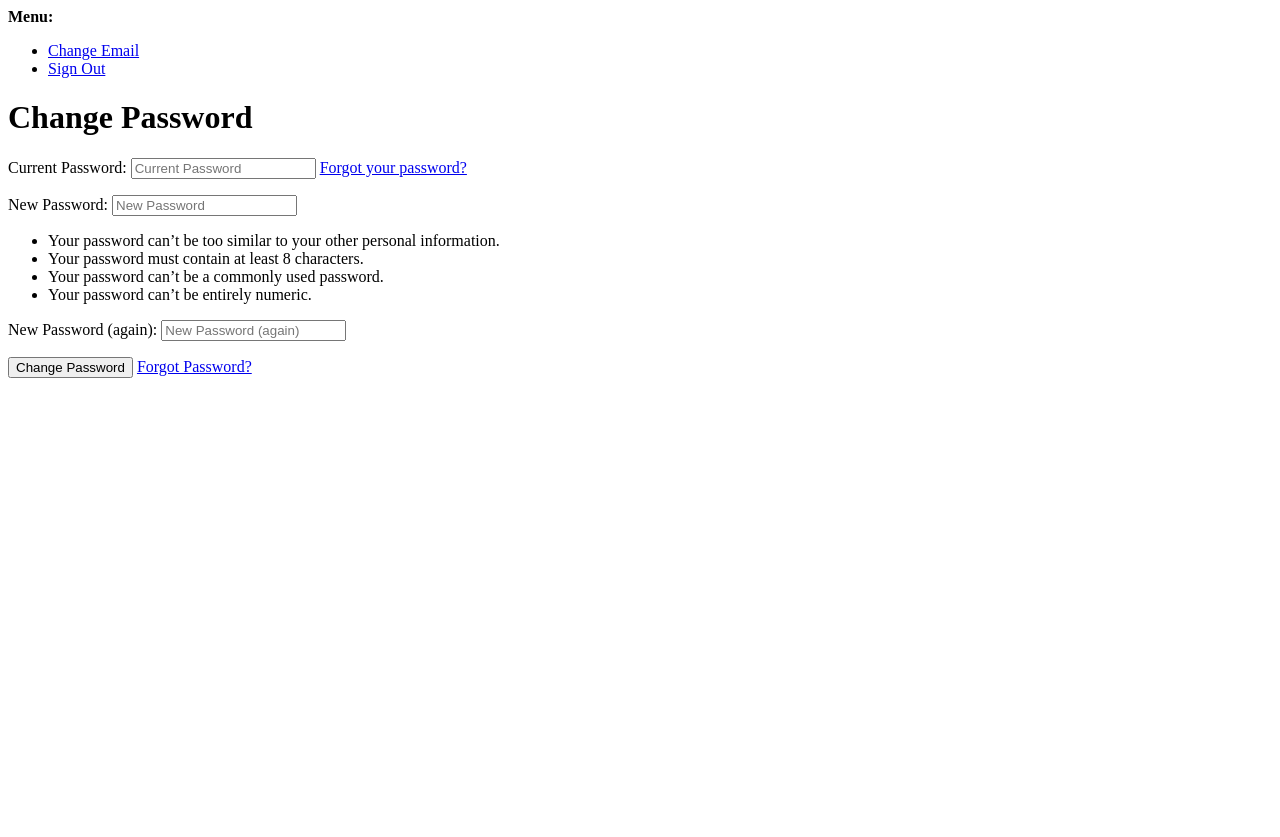
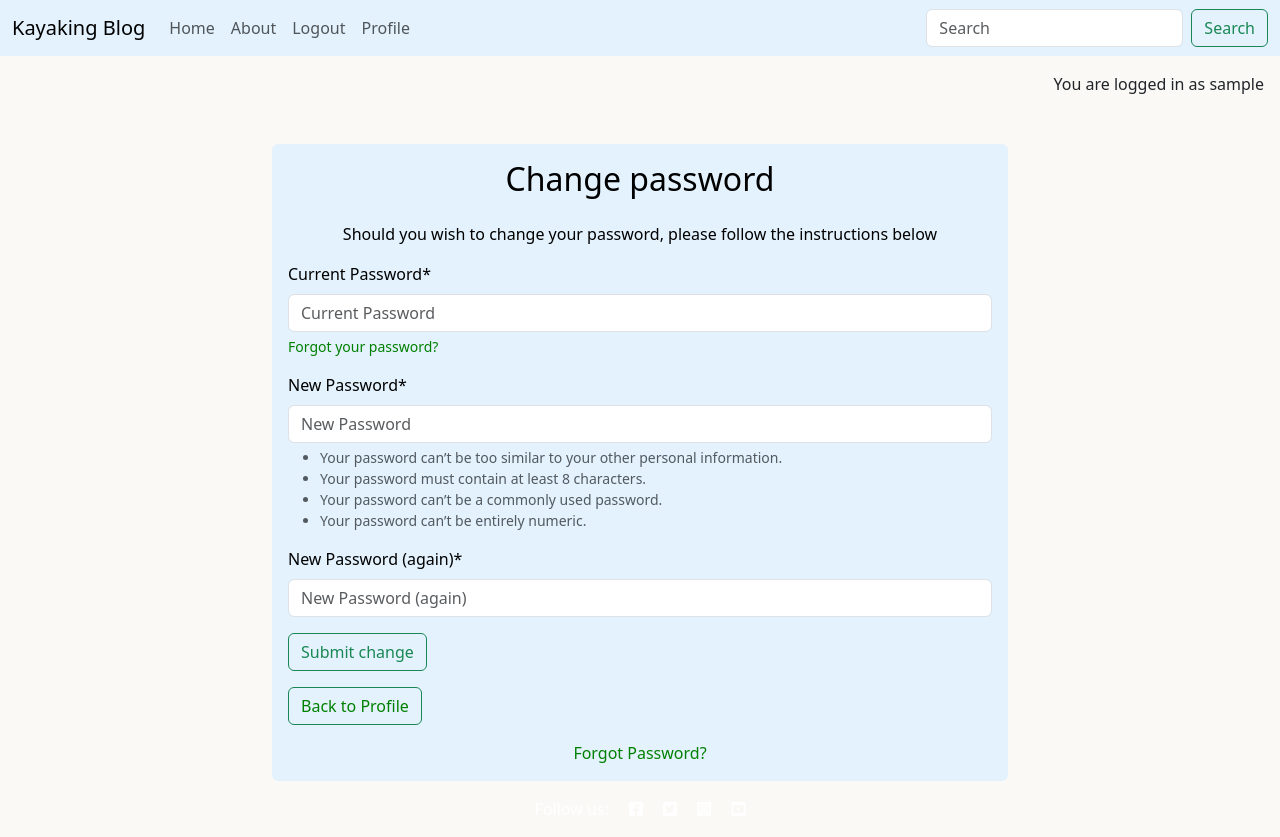
Before and after one commit to Marceillo/kayak-blog-pp4, a Django app: page /accounts/password/change/ in a window 1280 px wide. Before the commit the page ends 800 px from the top, so only its background shows below. Run offline with Django 4.2, Linux system fonts and the light colour scheme; the visitor is signed in with stand-in values (Sample User, id 1); some libraries are stand-ins or nearby versions.

Commit message:
ADD&Update password change feature html and profile.html btn

```diff
--- a/templates/account/password_change.html
+++ b/templates/account/password_change.html
@@ -1,16 +1,34 @@
-{% extends "account/base.html" %}
+{% extends "base.html" %}
 
 {% load i18n %}
 
 {% block head_title %}{% trans "Change Password" %}{% endblock head_title %}
+{% load crispy_forms_tags %}
 
 {% block content %}
-    <h1>{% trans "Change Password" %}</h1>
+<div class="container mt-5">
+  <div class="row justify-content-center">
+      <div class="col-md-8">
+          <div class="card" style="background-color: #e3f2fd;">
+              <div class="card-body">
+                  <h2 class="card-title text-center mb-4">{% trans "Change password" %}</h2>
+                  <p class="card-text text-center">{% trans "Should you wish to change your password, please follow the instructions below" %}</p>
+                  <form method="POST" action="{% url 'account_change_password' %}" class="password_change">
+                    {% csrf_token %}
+                    {{ form | crispy }}
+                    <input type="hidden" name="next" value="{% url 'home'%}">
+                    <button class="btn btn-outline-success" type="submit">{% trans "Submit change" %}</button>
+                  </form>
+                  <div class="col-6 mt-3">
+                    <a href="{% url 'user_profile' %}" class="btn btn-outline-success">{% trans "Back to Profile" %}</a>
+                  </div>
+                  <div class="mt-3 text-center">
+                    <a href="{% url 'account_reset_password' %}">{% trans "Forgot Password?" %}</a>
+                  </div>
+                </div>
+            </div>
+        </div>
+    </div>
+</div>
 
-    <form method="POST" action="{% url 'account_change_password' %}" class="password_change">
-        {% csrf_token %}
-        {{ form.as_p }}
-        <button type="submit" name="action">{% trans "Change Password" %}</button>
-        <a href="{% url 'account_reset_password' %}">{% trans "Forgot Password?" %}</a>
-    </form>
 {% endblock content %}
```
Also changed, not shown: blog/templates/blog/user_profile.html (+11 -1 lines).
